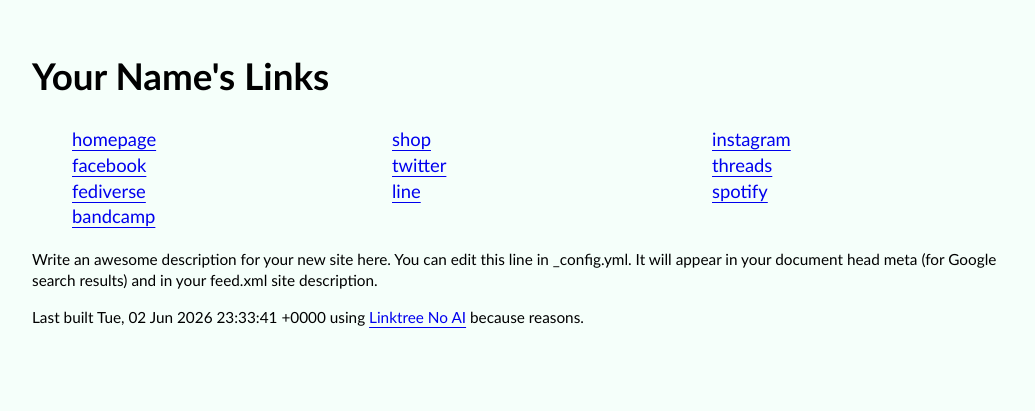
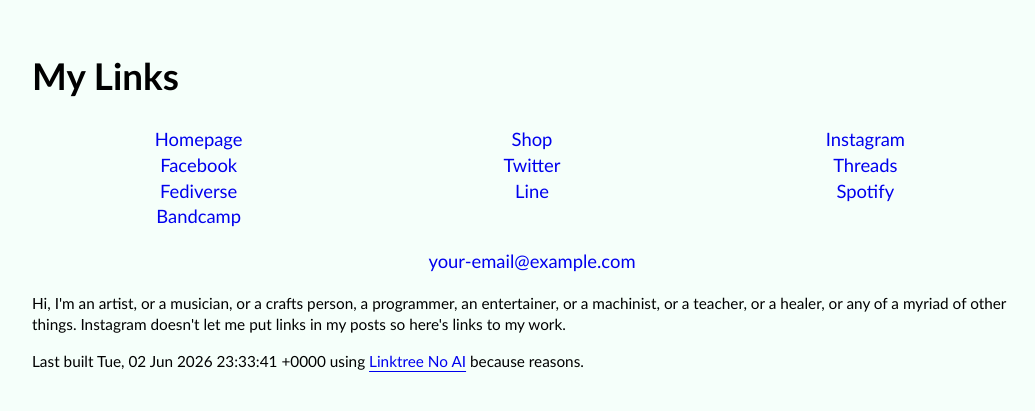
Before and after one commit to emceeaich/linktree-no-ai, a Jekyll site: the page built from index.md, in a window 1280 px wide. Shown: the top 411 px of the page, without its empty margins (108-1143 px from the left). Built offline with Jekyll 4.4.1, drawn with Linux system fonts in a browser that asks for light colours.

Commit message:
more display tweaking

```diff
--- a/_config.yml
+++ b/_config.yml
@@ -16,13 +16,15 @@
 # You can create any custom variable you would like, and they will be accessible
 # in the templates via {{ site.myvariable }}.
 
-title: Your Name's Links
+title: My Links
 email: your-email@example.com
 description: >- # this means to ignore newlines until "baseurl:"
-  Write an awesome description for your new site here. You can edit this
-  line in _config.yml. It will appear in your document head meta (for
-  Google search results) and in your feed.xml site description.
+  Hi, I'm an artist, or a musician, or a crafts person, a programmer, an
+  entertainer, or a machinist, or a teacher, or a healer, or any of a
+  myriad of other things. Instagram doesn't let me put links in my posts
+  so here's links to my work.
 url: "" # the base hostname & protocol for your site, e.g. http://example.com
+
 # the following are the links you would have had put in your link tree,
 # you need to enter the full url, including https, if you don't have one of
 # these links, delete the line with it
@@ -37,6 +39,11 @@ links:
   line:  https://lin.ee/example/
   spotify: https://open.spotify.com/artist/{spotify artist URI}
   bandcamp: https://example.bandcamp.com/
+
+# you can set an optional style of the page by un-commenting
+# (removing the '#') from one (and one only) of these lines
+# style: round
+
 # Build settings
 plugins:
   - jekyll-seo-tag
--- a/_layouts/page.html
+++ b/_layouts/page.html
@@ -9,6 +9,10 @@
 			<meta name="viewport" content="width=device-width, shrink-to-fit=no">
 			<meta name="view-transition" content="same-origin">
 			<link rel="stylesheet" type="text/css" href="/css/main.css">
+			<link rel="apple-touch-icon" sizes="180x180" href="/apple-touch-icon.png">
+			<link rel="icon" type="image/png" sizes="32x32" href="/favicon-32x32.png">
+			<link rel="icon" type="image/png" sizes="16x16" href="/favicon-16x16.png">
+			<link rel="manifest" href="/site.webmanifest">
 			{% seo %}
 		</head>
 		<body class="{{ page.layout }}">
--- a/css/main.scss
+++ b/css/main.scss
@@ -14,11 +14,36 @@ body {
 }
 
 ul {
+  padding: 0;
   display: grid;
+  align-items: center;
+  justify-items: center;
   justify-content: center;
-  grid-template-columns: repeat(auto-fit,minmax(20vw, 1fr));
+  grid-template-columns: repeat(auto-fit,minmax(25vw, 1fr));
   max-width: 100%;
   list-style-type: "";
+  li {
+    min-width: minmax(25vw, 1fr);
+    a {
+      text-decoration: none;
+    }
+  }
+}
+
+/*
+  Style Variant Definitions
+*/
+
+ul.round {
+  grid-template-columns: 1fr;
+  li {
+    padding: 0.5rem;
+    border: solid 1px purple;
+    border-radius: 5ch;
+    margin-bottom: 0.5rem;
+    width: 80%;
+    text-align: center;
+  }
 }
 
 footer {
--- a/index.md
+++ b/index.md
@@ -1,10 +1,22 @@
 ---
 layout: page
 ---
-<ul>
+<ul
+{% if site.style %}
+class="{{ site.style }}"
+{% endif %}
+>
 {% for link in site.links %}
-<li>
-    <a href="{{link[1]}}">{{link[0]}}</a>
-</li>
+    <li>
+        <a class="{{ link[0] }}" href="{{ link[1] }}">{{ link[0] | capitalize | escape }}</a>
+    </li>
 {% endfor %}
 </ul>
+
+{% if site.email %}
+<ul>
+    <li>
+        <a class="email" href="emailto:{{ site.email }}">{{ site.email }}</a>
+    </li>
+</ul>
+{% endif %}
```
